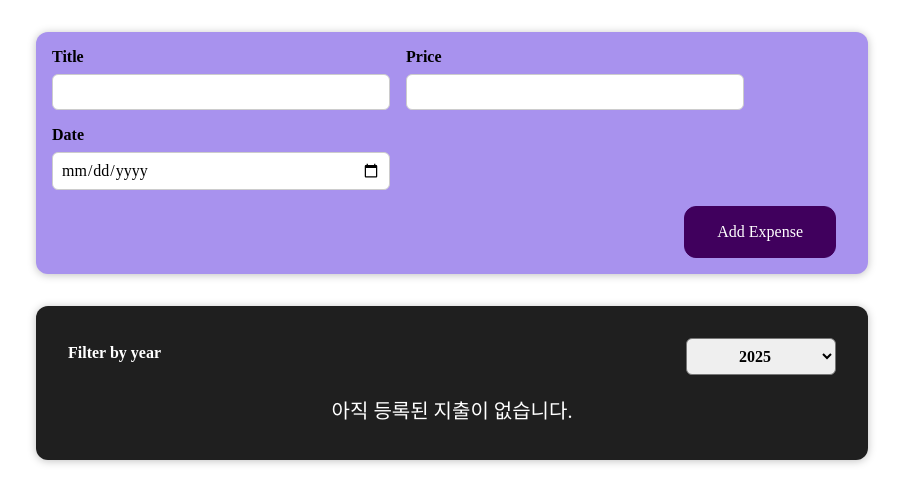
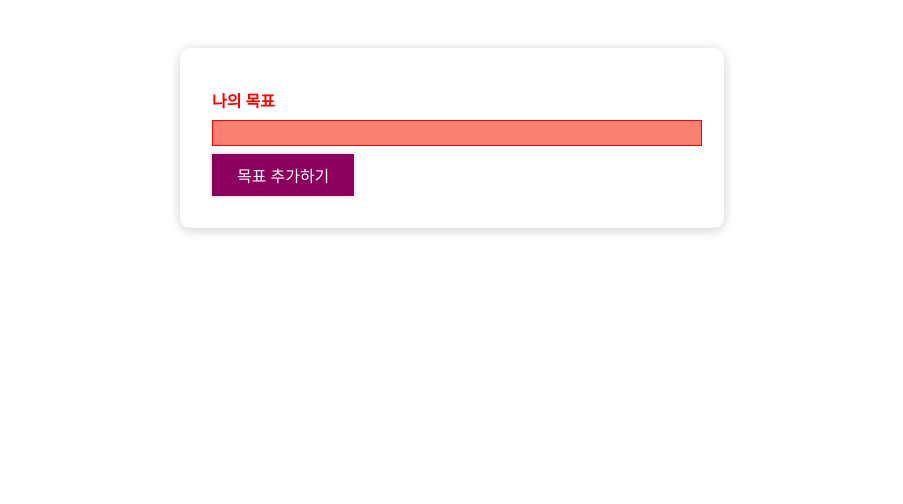
Before and after one commit to hoyoungleee/react-study202504, a React (Vite) app: page / in a window 1280 px wide. Shown: the top 504 px of the page, without its empty margins (188-1091 px from the left). Built offline with nearby package versions, Linux system fonts and the light colour scheme.

Commit message:
리액트 입력값 검증 및 조건부 스타일 커밋

```diff
--- a/src/App.css
+++ b/src/App.css
@@ -1,15 +1,14 @@
-.expenses {
-  padding: 1rem;
-  background-color: rgb(31, 31, 31);
-  margin: 2rem auto;
-  width: 50rem;
-  max-width: 95%;
-  border-radius: 12px;
-  box-shadow: 0 1px 8px rgba(0, 0, 0, 0.25);
+#goals {
+  width: 35rem;
+  max-width: 90%;
+  margin: 3rem auto;
 }
 
-p {
-  color: #fff;
-  font-size: 20px;
-  text-align: center;
+#goal-form {
+  width: 30rem;
+  max-width: 90%;
+  margin: 3rem auto;
+  padding: 2rem;
+  box-shadow: 0 2px 12px rgba(0, 0, 0, 0.2);
+  border-radius: 10px;
 }
--- a/src/App.jsx
+++ b/src/App.jsx
@@ -1,72 +1,32 @@
 import React, { useState } from 'react';
 import './App.css';
-import ExpenseItem from './components/expenses/ExpenseItem';
-import NewExpense from './components/newExpense/NewExpense';
-import ExpenseFilter from './components/expenses/ExpenseFilter';
-import Card from './UI/Card';
+import CourseInput from './components/CourseGoals/CourseInput';
+import CouresItem from './components/CourseGoals/CourseItem';
+import CourseList from './components/CourseGoals/CourseList';
 
-function App() {
-  const expenses = [
-    { id: 1, title: '냠냠치킨', price: 19000, date: new Date(2023, 6, 19) },
-    { id: 2, title: '양파', price: 5000, date: new Date(2022, 5, 20) },
-    { id: 3, title: '도미노피자', price: 35000, date: new Date(2021, 3, 21) },
-    { id: 4, title: '마라탕후루', price: 18000, date: new Date(2024, 11, 13) },
-  ];
+const App = () => {
+  //목표 데이터들의 상태 관리 배열
+  const [goals, setGoals] = useState([]);
 
-  // 지출 객체 배열을 상태변수로 관리 (변화가 생기면 재 렌더링 대상으로 삼기 위해)
-  const [expenseList, setExpenseList] = useState(expenses);
-
-  // 선택된 연도값 상태 관리 -> 연도가 바뀌면 렌더링 다시하고 싶으니까!
-  const [filteredYear, setFilteredYear] = useState(
-    new Date().getFullYear().toString(),
-  );
-
-  // 자식 컴포넌트인 ExpenseFilter에게 내려줄 함수
-  const filterChangeHandler = (selectedYear) => {
-    setFilteredYear(selectedYear); // 사용자가 선택한 연도로 상태를 변경
+  //CourseInput에게 전달할 함수
+  const onAddGoal = (goal) => {
+    setGoals([...goals, goal]);
   };
 
-  // 자식 컴포넌트의 데이터를 부모 컴포넌트에서 받아내는 방법. (props drilling)
-  const addExpenseHandler = (newEx) => {
-    const modifyEx = {
-      ...newEx,
-      id: expenseList[expenseList.length - 1].id + 1,
-    };
-    // push로 추가하면 리액트가 몰라요!!! setter로 변경하셔야 합니다!!
-    // 스프레드 문법을 활용하여 expenseList 그대로 유지하면서 modifyEx만 추가
-    setExpenseList([...expenseList, modifyEx]);
+  const onDeleteGoal = (id) => {
+    setGoals(goals.filter((item) => item.id !== id));
   };
 
-  // 고차함수 필터를 따로 분리 -> 필터링 결과가 비었을 경우 없다고 얘기하기 위해서
-  const filteredItem = expenseList.filter(
-    (item) => item.date.getFullYear().toString() === filteredYear,
+  return (
+    <div>
+      <section id='goal-form'>
+        <CourseInput onAdd={onAddGoal} />
+      </section>
+      <section id='goals'>
+        <CourseList onDelete={onDeleteGoal} items={goals} />
+      </section>
+    </div>
   );
-
-  //조건부 랜더링을 위한 변수 -> 기본값으로 없다고 깔아놓음
-  let expenseContent = <p>아직 등록된 지출이 없습니다.</p>;
-
-  //혹시 필터링 된 결과가 하나라도 존재한다면?
-  // 필터링된 결과를 ExpenseItem으로 맵핑하자.
-  if (filteredItem.length > 0) {
-    expenseContent = filteredItem.map((item) => (
-      <ExpenseItem
-        key={item.id} // 반복문을 통해 같은 컴포넌트를 표현할 때, 각각을 구분할 수 있게 해 주는 props
-        title={item.title}
-        price={item.price}
-        date={item.date}
-      />
-    ));
-  }
-
-  return (
-    <>
-      <NewExpense onAddExpense={addExpenseHandler} />
-      <Card className='expenses'>
-        <ExpenseFilter onChangeFilter={filterChangeHandler} />
-        {expenseContent}
-      </Card>
-    </>
-  );
-}
+};
 
 export default App;
--- /dev/null
+++ b/src/UI/Button.css
@@ -0,0 +1,20 @@
+.button {
+  font: inherit;
+  padding: 0.5rem 1.5rem;
+  border: 1px solid #8b005d;
+  color: white;
+  background: #8b005d;
+  box-shadow: 0 0 4px rgba(0, 0, 0, 0.26);
+  cursor: pointer;
+}
+
+.button:focus {
+  outline: none;
+}
+
+.button:hover,
+.button:active {
+  background: #ac0e77;
+  border-color: #ac0e77;
+  box-shadow: 0 0 8px rgba(0, 0, 0, 0.26);
+}
--- /dev/null
+++ b/src/UI/Button.jsx
@@ -0,0 +1,16 @@
+import React from 'react';
+import './Button.css';
+
+const Button = ({ children, type, className, onClick }) => {
+  // ??:널 병합 연산자 -> 좌항의 변수가 null or undefinde일경우 우항의 값으로 대체.
+  // null or undefined가 아니라면 -> 원래의 변수값으로 적용.
+  const cn = `button ${className ?? ''}`;
+
+  return (
+    <button type={type} className={cn} onClick={onClick}>
+      {children}
+    </button>
+  );
+};
+
+export default Button;
--- /dev/null
+++ b/src/components/CourseGoals/CourseInput.css
@@ -0,0 +1,31 @@
+.form-control {
+  margin: 0.5rem 0;
+}
+
+.form-control label {
+  font-weight: bold;
+  display: block;
+  margin-bottom: 0.5rem;
+}
+
+.form-control input {
+  display: block;
+  width: 100%;
+  border: 1px solid #ccc;
+  font: inherit;
+  line-height: 1.5rem;
+  padding: 0 0.25rem;
+}
+
+.form-control input:focus {
+  outline: none;
+  background: #fad0ec;
+  border-color: #8b005d;
+}
+.form-control.invalid input {
+  border-color: red;
+  background: salmon;
+}
+.form-control.invalid label {
+  color: red;
+}
--- /dev/null
+++ b/src/components/CourseGoals/CourseInput.jsx
@@ -0,0 +1,48 @@
+import React, { useState } from 'react';
+import Button from '../../UI/Button';
+import './CourseInput.css';
+
+const CourseInput = ({ onAdd }) => {
+  //입력창 상태 변수
+  const [enteredText, setEnteredText] = useState('');
+  //입력값이 유효한지에 대한 상태변수
+  const [isValid, setIsValid] = useState(false);
+
+  const handleSubmit = (e) => {
+    e.preventDefault();
+
+    if (!enteredText.trim()) {
+      alert('내용을 입력하세요.');
+      return;
+    }
+
+    onAdd({
+      id: Math.random().toString(),
+      text: enteredText,
+    }); // 부모에게 데이터 전달 (함수 호출)
+    //전송이 끝나면 입력창 비우기
+    setEnteredText('');
+  };
+
+  const handleInput = (e) => {
+    const inputValue = e.target.value;
+
+    //입력값 검증
+    if (inputValue.trim().length > 0) {
+      setIsValid(true); //뭐라도 작성이 되었다면 유효한 값.
+    } else setIsValid(false);
+
+    setEnteredText(e.target.value);
+  };
+  return (
+    <form onSubmit={handleSubmit}>
+      <div className={`form-control ${!isValid ? 'invalid' : ''}`}>
+        <label>나의 목표</label>
+        <input type='text' value={enteredText} onChange={handleInput} />
+      </div>
+      <Button type='submit'>목표 추가하기</Button>
+    </form>
+  );
+};
+
+export default CourseInput;
--- /dev/null
+++ b/src/components/CourseGoals/CourseItem.css
@@ -0,0 +1,8 @@
+.goal-item {
+  margin: 1rem 0;
+  background: #8b005d;
+  box-shadow: 0 2px 8px rgba(0, 0, 0, 0.26);
+  color: white;
+  padding: 1rem 2rem;
+  cursor: pointer;
+}
--- /dev/null
+++ b/src/components/CourseGoals/CourseItem.jsx
@@ -0,0 +1,23 @@
+import React from 'react';
+import './CourseItem.css';
+
+const CourseItem = ({ item, onDel }) => {
+  const { id, text } = item;
+
+  const clickHander = () => {
+    onDel(id);
+  };
+  /*
+   1. li태그에 클릭이벤트가 걸려야 함
+   2. App.jsx에 있는 goals배열에서 클릭한 아이템을 찾아서 지워야함.
+   3. 클릭한 아이템을 App.jsx가 찾게하기위해 자신의 id값을 App.jsx로 끌어올려보냄
+   4. App.jsx에서는 받은 id를 기반으로 goals배열에서 해당 아이템을 제거후 상태변경을 통해 리렌더링
+*/
+  return (
+    <li onClick={clickHander} className='goal-item'>
+      {text}
+    </li>
+  );
+};
+
+export default CourseItem;
--- /dev/null
+++ b/src/components/CourseGoals/CourseList.css
@@ -0,0 +1,5 @@
+.goal-list {
+  list-style: none;
+  margin: 0;
+  padding: 0;
+}
--- /dev/null
+++ b/src/components/CourseGoals/CourseList.jsx
@@ -0,0 +1,15 @@
+import React from 'react';
+import CourseItem from './CourseItem';
+import './CourseList.css';
+
+const CourseList = ({ items, onDelete }) => {
+  return (
+    <ul className='goal-list'>
+      {items.map((item) => (
+        <CourseItem key={item.id} item={item} onDel={onDelete} />
+      ))}
+    </ul>
+  );
+};
+
+export default CourseList;
```
